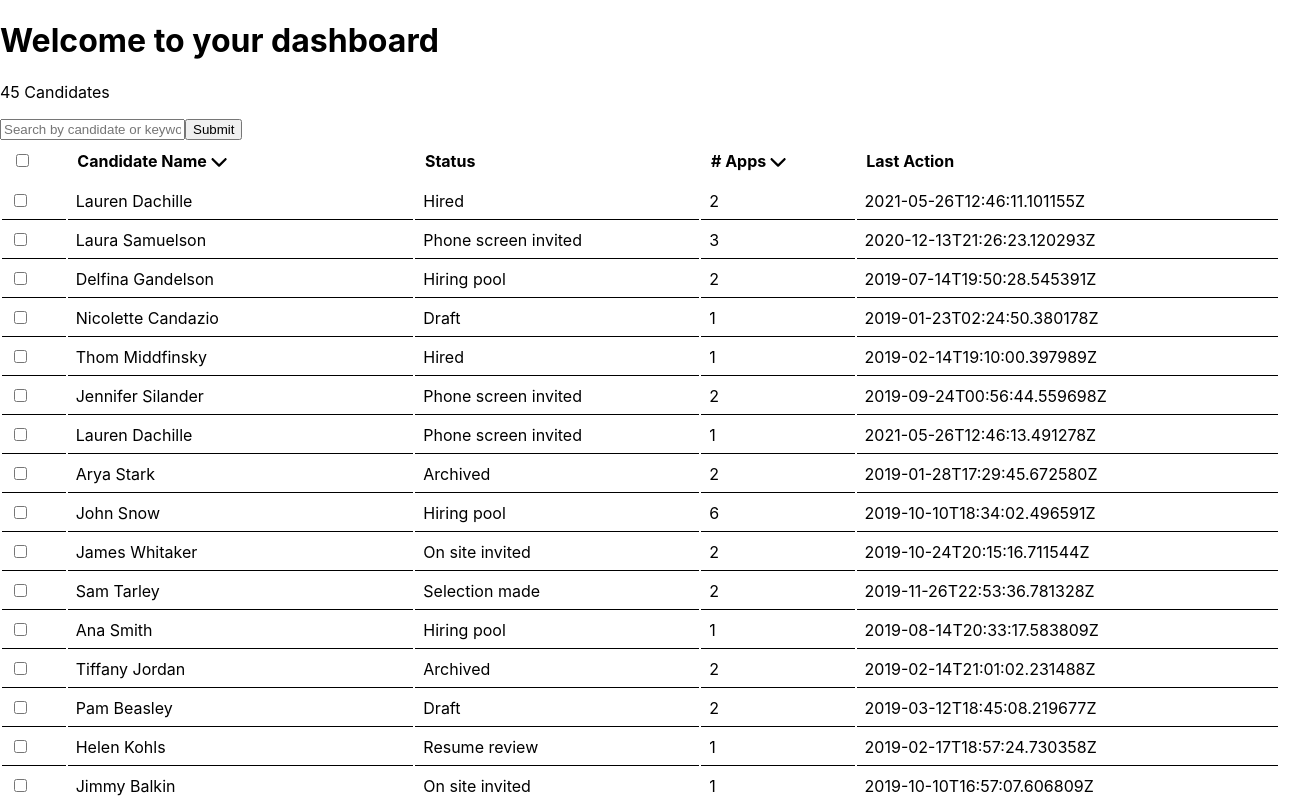
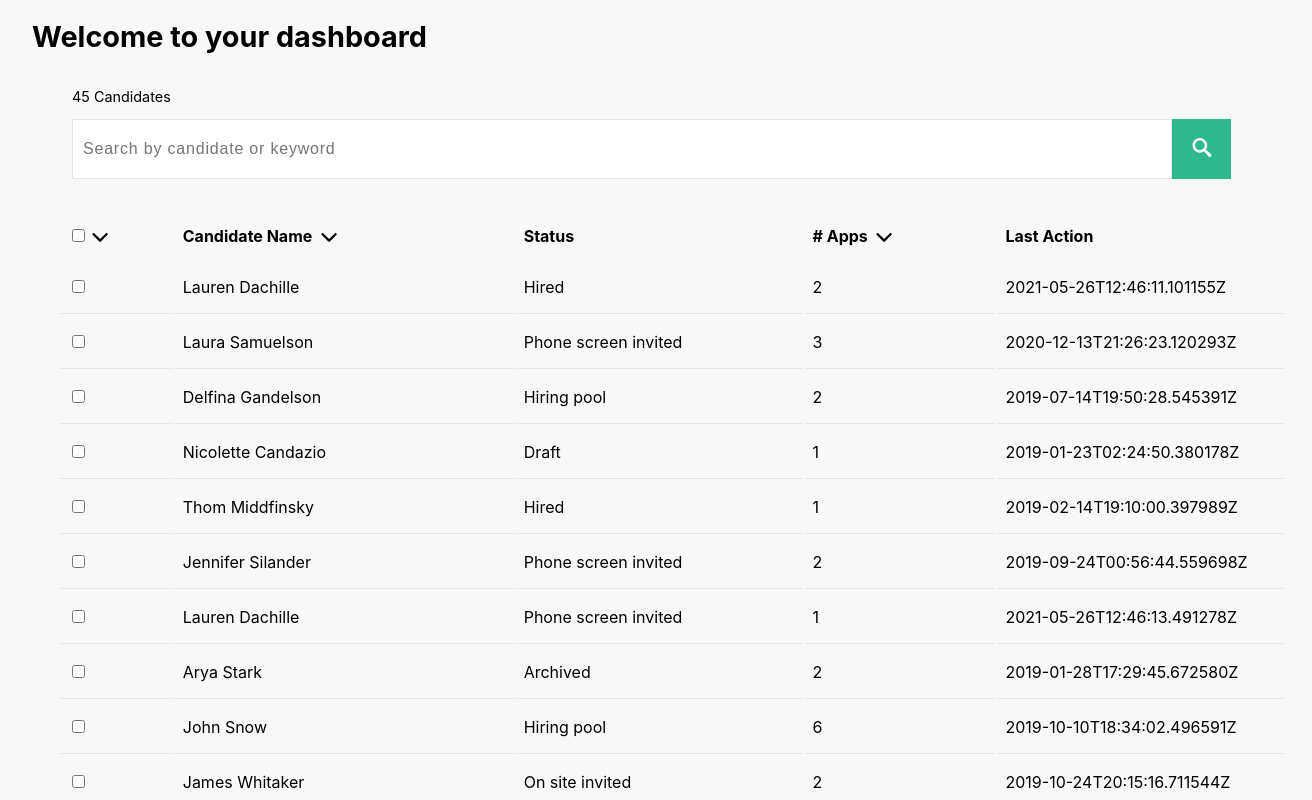
Before and after one commit to daveryde/nimble-code-challenge, a React (Create React App) app: page / in a window 1280 px wide. Shown: the top 800 px of the page, 1312 px wide, since content can reach past the window. Built offline with nearby package versions, Linux system fonts and the light colour scheme.

Commit message:
UI: table, rows, and expand dimensions

```diff
--- a/src/App.js
+++ b/src/App.js
@@ -5,10 +5,10 @@ import Dashboard from 'components/Dashboard';
 function App() {
   return (
     <>
-      <header>
-        <h1>Welcome to your dashboard</h1>
+      <header className="header__container">
+        <h1 className="header__text">Welcome to your dashboard</h1>
       </header>
-      <main>
+      <main className="main__container">
         <Dashboard />
       </main>
     </>
--- a/src/components/CandidateExpand.js
+++ b/src/components/CandidateExpand.js
@@ -5,12 +5,14 @@ const CandidateExpand = (applicationList) => {
         <>
             {applicationList.applications.map((application) => {
                 return (
-                    <tr key={application.id}>
+                    <tr
+                        className="table__row table__row--border"
+                        key={application.id}>
                         <td></td>
-                        <td>
+                        <td className="table__data--expand">
                             {application.role.title}
                         </td>
-                        <td>
+                        <td className="table__data--expand">
                             {application.new_status.label}
                         </td>
                     </tr>
--- a/src/components/CandidateTable.js
+++ b/src/components/CandidateTable.js
@@ -4,7 +4,7 @@ import React, { useState, Fragment } from 'react';
 import CandidateExpand from './CandidateExpand';
 
 // svgs
-import { DownCaret } from 'ui-kit/icons';
+import { DownCaret, SearchIcon } from 'ui-kit/icons';
 
 // data source
 import data from '../data/candidates.json';
@@ -22,14 +22,23 @@ const CandidateTable = () => {
 
     return (
         <>
-            <p>{data.count} Candidates</p>
+            <section className="table__utilities">
+                <p className="table__count">{data.count} Candidates</p>
 
-            <form onSubmit={onSubmit}>
-                <input type="text" placeholder="Search by candidate or keyword" />
-                <input type="submit" />
+                <form
+                    className="table__search"
+                    onSubmit={onSubmit}>
+                    <input
+                        className="table__input"
+                        type="text"
+                        placeholder="Search by candidate or keyword" />
+                    <button className="table__submit">
+                        <SearchIcon className="svg__icon svg__icon--search" />
+                    </button>
                 </form>
-
-            <table className="table">
+            </section>
+            <section className="table__container">
+                <table className="table__body">
                     <thead>
                         <tr className="table__row">
                             <th className="table__head">
@@ -37,6 +46,7 @@ const CandidateTable = () => {
                                     type="checkbox"
                                     onClick={() => setAllChecked(!allChecked)}
                                 />
+                                <DownCaret className="svg__icon" />
                             </th>
                             <th className="table__head">
                                 Candidate Name <DownCaret className="svg__icon" />
@@ -89,6 +99,7 @@ const CandidateTable = () => {
                         })}
                     </tbody>
                 </table>
+            </section>
         </>
     )
 };
--- a/src/components/Dashboard.js
+++ b/src/components/Dashboard.js
@@ -3,9 +3,7 @@ import CandidateTable from './CandidateTable';
 
 const Dashboard = () => {
     return (
-        <>
-            <CandidateTable />
-        </>
+        <CandidateTable />
     )
 };
 
--- a/src/index.css
+++ b/src/index.css
@@ -5,6 +5,7 @@ body {
     sans-serif;
   -webkit-font-smoothing: antialiased;
   -moz-osx-font-smoothing: grayscale;
+  background: #f8f8f8;
 }
 
 code {
@@ -12,17 +13,67 @@ code {
     monospace;
 }
 
-.table {
+.header__container, .main__container {
+  margin: 0 2rem;
+}
+
+.header__text {
+  font-size: 1.8rem;
+}
+
+.table__utilities {
+  display: flex;
+  justify-content: center;
+  flex-flow: column nowrap;
+  width: 100%;
+  margin-left: 2.5rem;
+}
+
+.table__count {
+  font-size: .9rem;
+}
+
+.table__search {
+  display: flex;
   width: 100%;
 }
 
+.table__input {
+  min-width: 90%;
+  height: 3.5rem;
+  border: .1rem solid #e6e6e6;
+}
+
+.table__input::placeholder {
+  font-size: 1rem;
+  letter-spacing: .0500rem;
+  padding: .5rem;
+}
+
+.table__submit {
+  background: #2fb88d;
+  padding: .5rem 1.2rem;
+  border: none;
+}
+
+.table__container {
+  display: flex;
+  justify-content: center;
+  width: 100vw;
+}
+
+.table__body {
+  width: 96vw;
+  margin: 2rem 0;
+}
+
 .table__head {
-  padding: .6rem;
+  padding: .8rem .5rem;
   text-align: left;
 }
 
 .table__row, .table__data {
-  border-bottom: 1px solid black;
+  border-bottom: .1rem solid #e6e6e6;
 }
 
 .table__row {
@@ -30,10 +81,25 @@ code {
   width: 100%;
 }
 
-.table__data {
-  padding: .5rem;
+.table__row--border .table__data--expand:nth-child(2) {
+  border-left: .5rem solid #e2e2e2;
+}
+
+.table__data, .table__data--expand {
+  max-width: 8rem;
+  padding: 1rem .5rem;
+}
+
+.table__data--expand {
+  background: #fff;
 }
 
 .svg__icon {
-  width: 2vmin
+  width: 2vmin;
+  margin-left: .3rem;
 }
+
+.svg__icon--search {
+  width: 2.5vmin;
+  margin: 0;
+}
```
Lines whose indentation alone changed are shown as unchanged.
